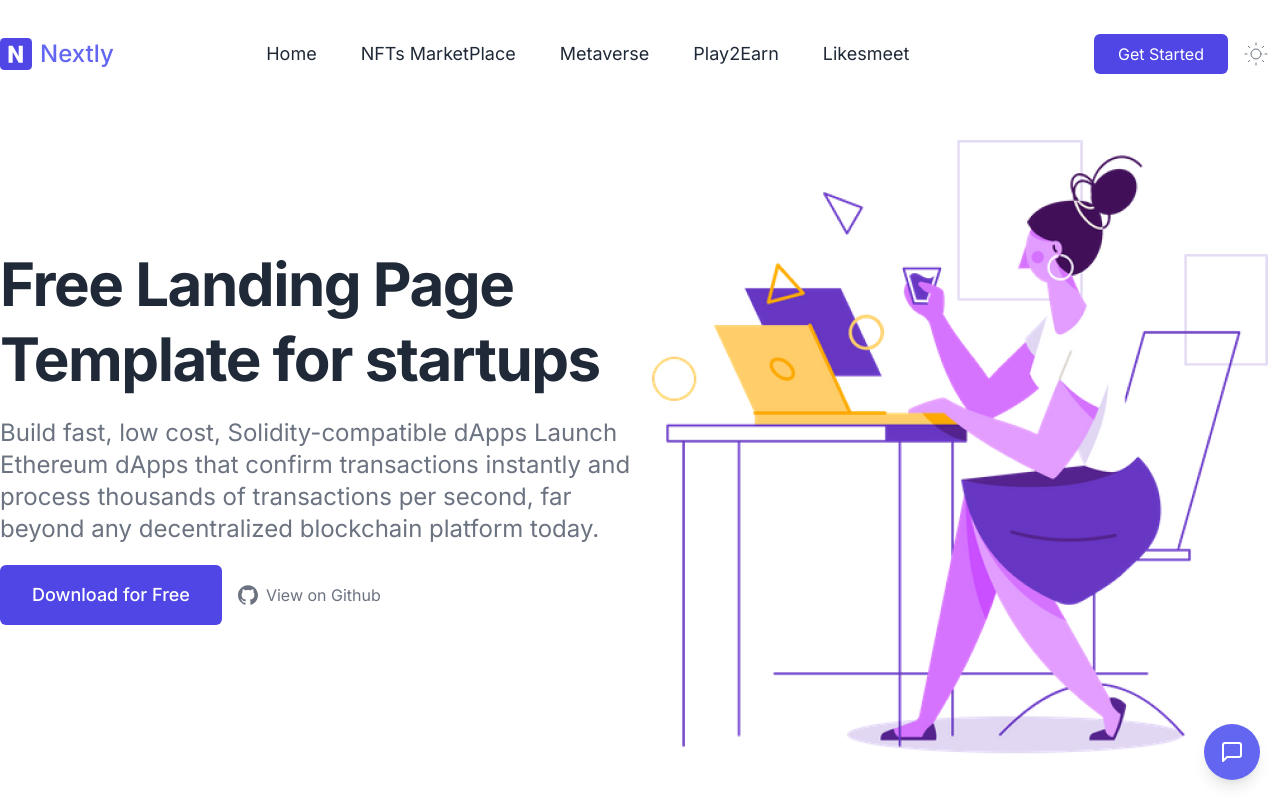
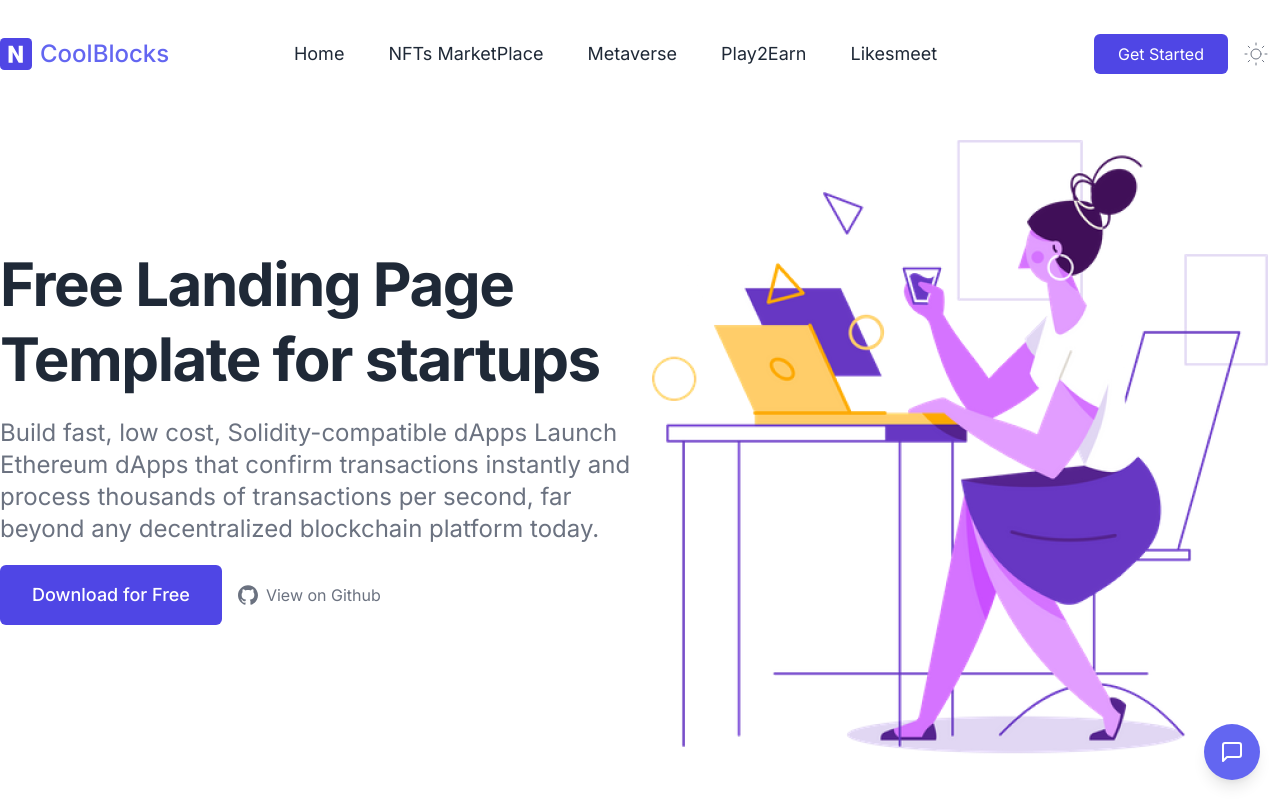
Before and after one commit to edisonmliranzo/coolblocks, a Next.js app: page / in a window 1280 px wide. Shown: the top 800 px of the page. Built offline with nearby package versions, Linux system fonts and the light colour scheme.

Commit message:
Update navbar.js

```diff
--- a/components/navbar.js
+++ b/components/navbar.js
@@ -30,7 +30,7 @@
                         className="w-8"
                       />
                     </span>
-                    <span>Nextly</span>
+                    <span>CoolBlocks</span>
                   </a>
                 </Link>
 
```
